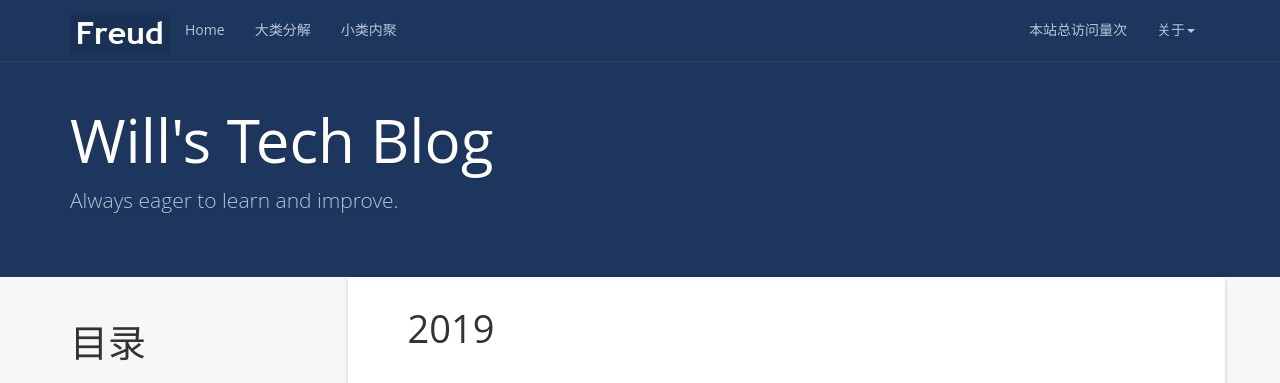
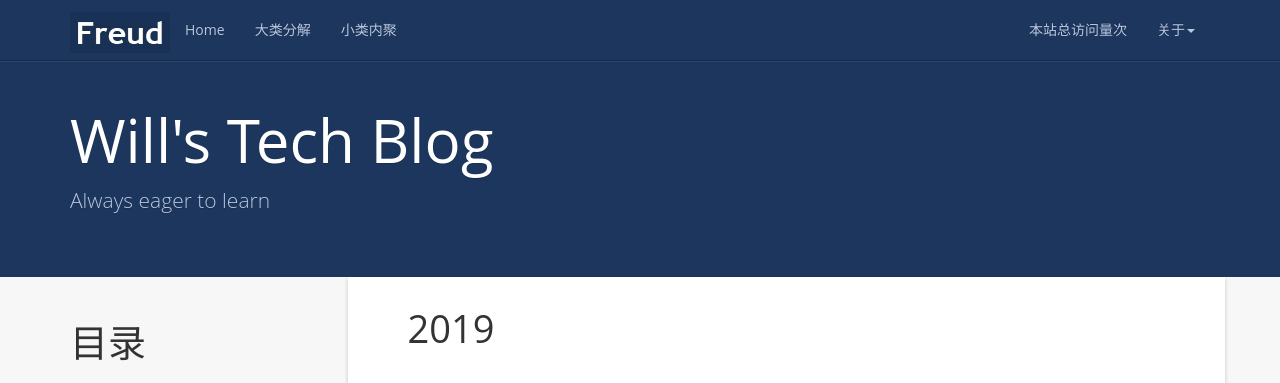
Before and after one commit to rocmac/rocmac.github.io, a Jekyll site: the page built from index.html, in a window 1280 px wide and 900 px high. Shown: the top 383 px of the window. Built offline with Jekyll 4.4.1, drawn with Linux system fonts in a browser that asks for light colours; nearby versions of some CDN libraries; a script that is not in the unit is left out; the list of posts is cut into pages by our own code; comment, search, counter and statistics services are not loaded.

Commit message:
title changed

```diff
--- a/_config.yml
+++ b/_config.yml
@@ -6,9 +6,9 @@ url: https://rocmac.github.io/
 resume_site: https://rocmac.github.io/
 github: https://github.com/rocmac/
 baseurl: ""
-description: Always eager to learn and improve.
+description: Always eager to learn
 meta_description: 个人博客;学而不思则罔;思而不学则殆;生命不止;折腾不休
-motto: Always eager to learn and improve.
+motto: Always eager to learn
 banner: 学而不思则罔，思而不学则殆。
 
 #permalink: /:categories/:year/:month/:day/:title/
```
